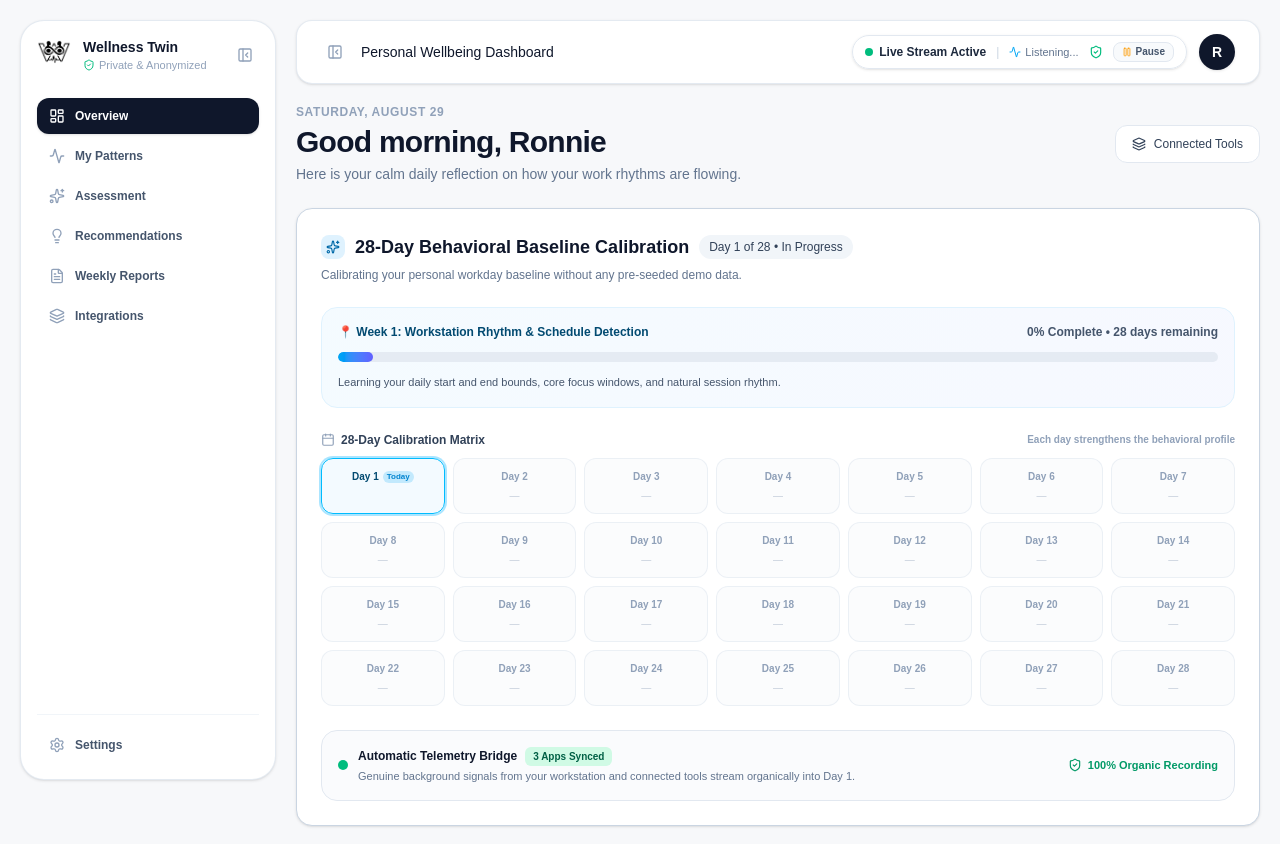
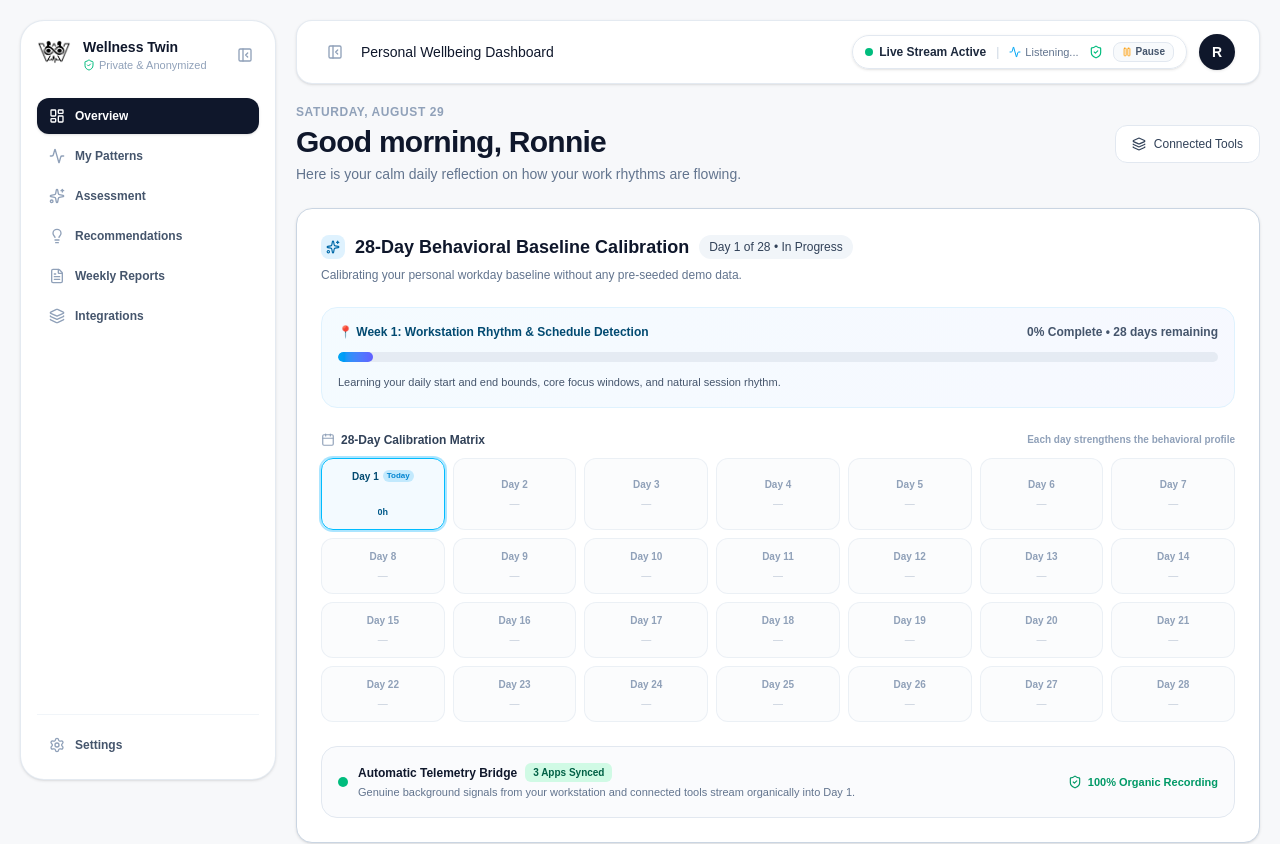
Before and after one commit to ronnielmharlssb-dot/ai-wellness-twin, a Next.js app: page /dashboard in a window 1280 px wide. Shown: the top 844 px of the page. Built offline with nearby package versions, Linux system fonts and the light colour scheme.

Commit message:
fix: prevent exponential compounding in telemetry sync and accurately render Day 1 live workstation hours

```diff
--- a/src/components/ui/baseline-calibration-suite.tsx
+++ b/src/components/ui/baseline-calibration-suite.tsx
@@ -21,6 +21,7 @@ import {
   resetCalibratedDemoAccount,
   CALIBRATED_DEMO_ID,
 } from "@/lib/wellbeing/calibratedAccountSeeder";
+import { workstationTracker } from "@/lib/telemetry/workstationTracker";
 
 interface BaselineSuiteProps {
   employeeId: string;
@@ -92,6 +93,15 @@ export function BaselineCalibrationSuite({
 
   const completedPastDays = pastMetrics.length;
   const currentDayIndex = Math.min(requiredDays, completedPastDays + 1);
+
+  const trackerSeconds = typeof window !== "undefined" ? workstationTracker.getState().todayActiveSeconds : 0;
+  const trackerHours = Number((trackerSeconds / 3600).toFixed(1));
+  const effectiveTodayHours =
+    trackerHours > 0
+      ? trackerHours
+      : todayMetric
+      ? todayMetric.workingHours
+      : 0;
 
   // Compute preliminary averages from data collected so far
   const avgWorkingHours =
@@ -269,7 +279,7 @@ export function BaselineCalibrationSuite({
                     <span className="mt-1 text-[10px] font-medium opacity-50">—</span>
                   )}
 
-                  {metricForDay && (
+                  {(metricForDay || isTodayActive) && (
                     <span
                       className={`mt-1 text-[9px] font-semibold truncate max-w-full ${
                         isTodayActive
@@ -277,7 +287,9 @@ export function BaselineCalibrationSuite({
                           : "text-emerald-800 dark:text-emerald-300"
                       }`}
                     >
-                      {metricForDay.workingHours}h
+                      {isTodayActive
+                        ? `${effectiveTodayHours}h`
+                        : `${metricForDay?.workingHours}h`}
                     </span>
                   )}
                 </div>
--- a/src/lib/wellbeing/employeeMetrics.ts
+++ b/src/lib/wellbeing/employeeMetrics.ts
@@ -52,21 +52,24 @@ export function saveEmployeeMetricsBatch(
 
     if (existingIndex >= 0) {
       const existing = updated[existingIndex];
-      // Accumulate across multiple tools for the same day (capped at realistic daily bounds)
-      const combinedHours = Number(
-        Math.min(14, Number(existing.workingHours || 0) + Number(metric.workingHours || 0)).toFixed(1)
-      );
-      const combinedMeetings = Math.min(600, (existing.meetingLoad || 0) + (metric.meetingLoad || 0));
-      const combinedBreaks = Math.min(12, (existing.breakFrequency || 0) + (metric.breakFrequency || 0));
-      const combinedAfterHours = Math.min(300, (existing.afterHoursActivity || 0) + (metric.afterHoursActivity || 0));
-
-      updated[existingIndex] = {
-        ...existing,
-        workingHours: combinedHours,
-        meetingLoad: combinedMeetings,
-        breakFrequency: combinedBreaks,
-        afterHoursActivity: combinedAfterHours,
-      };
+      // If telemetry source, use the exact atomic daily total from tracker engine
+      if (metric.source === "telemetry") {
+        updated[existingIndex] = {
+          ...existing,
+          ...metric,
+          workingHours: Number(metric.workingHours.toFixed(1)),
+        };
+      } else {
+        // External source sync: take realistic max bounds
+        updated[existingIndex] = {
+          ...existing,
+          ...metric,
+          workingHours: Number(Math.max(existing.workingHours || 0, metric.workingHours || 0).toFixed(1)),
+          meetingLoad: Math.max(existing.meetingLoad || 0, metric.meetingLoad || 0),
+          breakFrequency: Math.max(existing.breakFrequency || 0, metric.breakFrequency || 0),
+          afterHoursActivity: Math.max(existing.afterHoursActivity || 0, metric.afterHoursActivity || 0),
+        };
+      }
     } else {
       updated.push(metric);
     }
```
